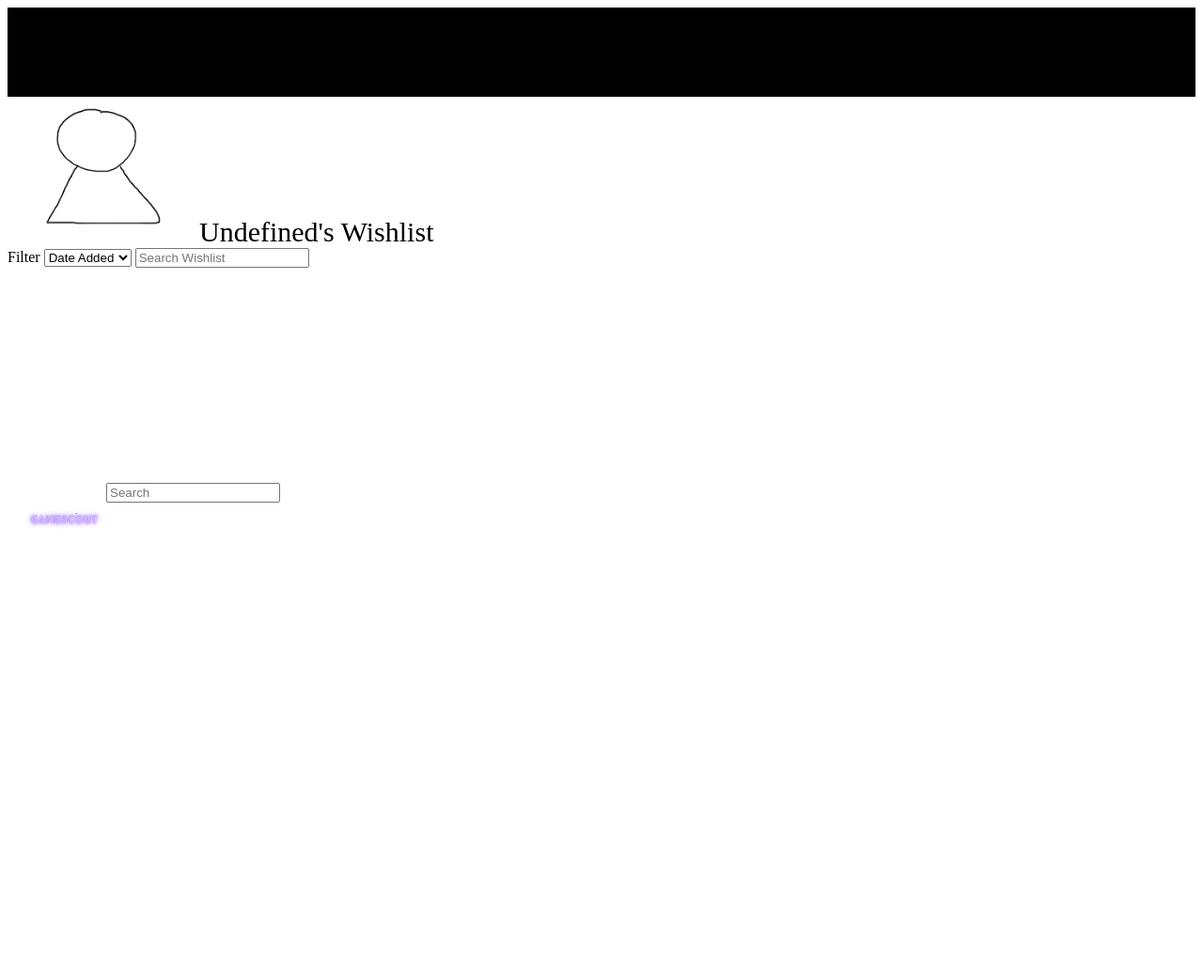
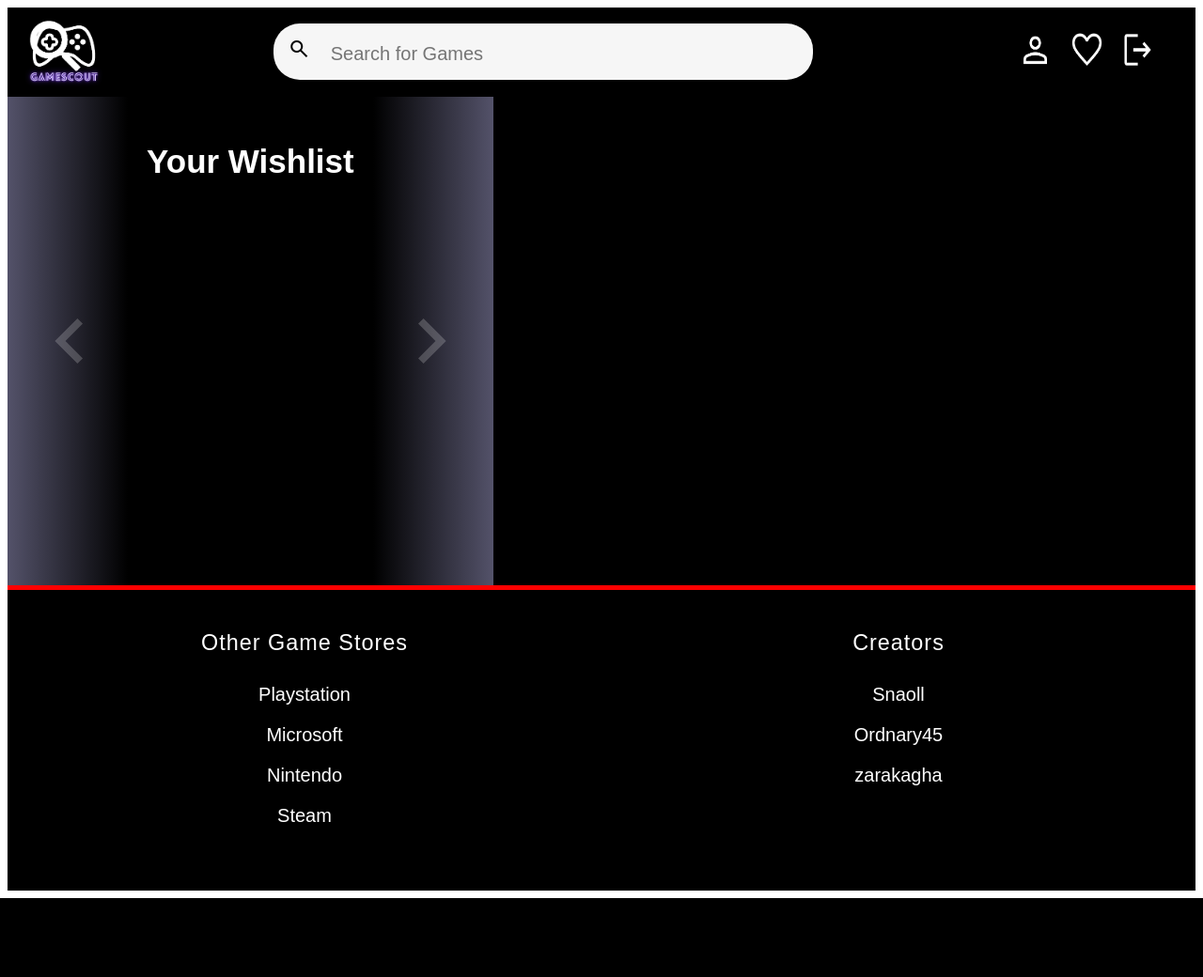
Before and after one commit to zarakagha/GameScout, a Flask app: page /wishlist in a window 1280 px wide. Shown: the whole page at 94% size. After the commit the page ends 956 px from the top, so only its background shows below. Run offline with Flask 3, Linux system fonts and the light colour scheme; the visitor is signed in with stand-in values (Sample User, id 1); data that the repository does not hold is empty; some web fonts are replaced.

Commit message:
WishList
We Have a wishlist

```diff
--- a/app.py
+++ b/app.py
@@ -242,6 +242,28 @@ def addtowishlist(game):
      #db.session.commit()
      return redirect('/wishlist')
 
+@app.route('/removefromwishlist/<game>',methods=['GET'])
+def removefromwishlist(game):
+     game =game.replace("'",'"')
+     game = json.loads(game)
+     game_id = int(game[4])
+
+
+
+
+     userid= session['userid']
+
+     sql = "SELECT * FROM WishList WHERE userID = %s AND gameID = %s;"
+     usergameslist = WishList.select(sql,userid,game_id)
+     if not usergameslist:
+          redirect('/wishlist')
+
+     sql = "DELETE FROM WishList WHERE userID = %s AND gameID = %s;"
+     WishList.remove(sql,userid,game_id)
+
+
+     return redirect('/wishlist')
+
 @app.route('/wishlist')
 def wishlist():
         if not loginchecker():
@@ -255,9 +277,16 @@ def wishlist():
              id=game["gameID"]
              gamedetails=requests.get("https://www.cheapshark.com/api/1.0/games?id={}".format(id))
              gamedetailsjson=gamedetails.json()
-             gamedetailDict[id]=gamedetailsjson
 
-        return render_template('wishlist.html',gamedetailDict=gamedetailDict)
+
+
+             OriginalPriceOfGame = get_inital_price(gamedetailsjson["info"]["steamAppID"])
+             discounted_price,store = ConvertUSDToCad.getDiscountedPrice(gamedetailsjson["deals"])
+             savings = int(round((1.0 - discounted_price/float(OriginalPriceOfGame))*100 ))
+             gamedetailDict[str(gamedetailsjson["info"]["steamAppID"])] = [str(OriginalPriceOfGame), round(discounted_price,2), savings, gamedetailsjson["info"]["title"], id,store]
+
+
+        return render_template('wishlist.html', gamedetailDict=gamedetailDict.items())
 @app.route('/gamesearch',methods =["GET","POST"])
 def get_Game():
     if request.method == "POST":
--- a/backend/database.py
+++ b/backend/database.py
@@ -53,6 +53,20 @@ class UsersDatabase(Database):
 
         return value
 
+    def remove(self,SQL,*args):
+        connection = self.DBOpen()
+
+        try:
+            cursor = connection.cursor()
+            cursor.execute("USE GameScout;")
+            cursor.execute(SQL,args)
+            value = cursor.fetchall()
+        finally:
+            connection.commit()
+            connection.close()
+
+        return value
+
 
 class WishListDatabase(Database):
     def __init__(self):
@@ -83,3 +97,17 @@ class WishListDatabase(Database):
             connection.close()
 
         return value
+
+    def remove(self,SQL,*args):
+        connection = self.DBOpen()
+
+        try:
+            cursor = connection.cursor()
+            cursor.execute("USE GameScout;")
+            cursor.execute(SQL,args)
+            value = cursor.fetchall()
+        finally:
+            connection.commit()
+            connection.close()
+
+        return value
--- a/templates/wishlist.html
+++ b/templates/wishlist.html
@@ -1,43 +1,87 @@
+<!DOCTYPE html>
+<html lang="en">
+
 <head>
     <meta charset="UTF-8">
     <meta name="viewport" content="width=device-width, initial-scale=1.0">
     <title>GameScout</title>
-    <link rel="stylesheet" href="{{ url_for('static', filename='css/style.css') }}" />
+    <link rel="stylesheet" href="{{ url_for('static', filename='css/style.css') }}">
+    <link rel="stylesheet" href="https://fonts.googleapis.com/css2?family=Material+Symbols+Outlined:opsz,wght,FILL,GRAD@24,400,0,0&icon_names=search" />
+    <link href="https://fonts.cdnfonts.com/css/motiva-sans" rel="stylesheet">
 </head>
 
-<body>
-<!-- START of top navigation bar, includes profile, wishlist, search, and logo -->
+<body class="mainpage-body">
         <nav class="nav_bar">
             <div class="nav_div">
-            <div class="logo">
-                <a href="#"> <img src="../images/GameScout-logo.png" alt=""> </a>
+                <div class="logo"><a href="#">
+                    <img src="../static/images/GameScout-logo.png" alt=""> </a></div>
+                    <div class="search">
+                    <form action="/gamesearch" method="POST">
+                        <span class="material-symbols-outlined">search</span>
+                        <input class="input-search" type="search" name="name" placeholder="Search for Games">
+                    </form>
                     </div>
-            <input type="text" placeholder="Search">
                 <ul>
-                <li><a href="{{ url_for('signup') }}"><img src="../images/person.png" alt=""></a></li>
-                <li><a href=""><img src="../images/heart.png" alt=""></a></li>
+                    <li>
+                        <div class="dropdown">
+                            <a class="drop-button">
+                                <img class="navdiv-icon" src="../static/images/person.png" alt="">
+                            </a>
+                            <div class="dropdown-content">
+                                <a href="{{ url_for('login') }}">Log In</a>
+                                <a href="{{ url_for('signup') }}">Sign Up</a>
+                            </div>
+                        </div>
+                    </li>
+                    <li><a href=""><img class="navdiv-icon" src="../static/images/heart.png" alt=""></a></li>
+                    <li><a href=""><img class="navdiv-icon" src="../static/images/Logout.png" alt=""></a></li>
                 </ul>
             </div>
         </nav>
-<!-- END of navigation Bar code -->
 
-<!-- START of Wishlist code -->
-    <!-- image and users wishlist title -->
-    <div>
-        <img src="../images/BlankAvatar.png" alt="Avatar" width="200">
-        <span style="font-size: 30px;color:black;">Undefined's Wishlist</span>
+    <div class="content-wrap">
+       <section class="product">
+            <h2 class="product-category">Your Wishlist</h2>
+            <button class="pre-btn"><img src="../static/images/Game-Cards/arrow.png" alt=""></button>
+            <button class="nxt-btn"><img src="../static/images/Game-Cards/arrow.png" alt=""></button>
+            <div class="product-container">
+                {% for key, value in gamedetailDict %}
+                <div class="product-card">
+                    <div class="product-image">
+                        <span class="discount-tag">{{value[2]}} %</span>
+                        <a href="{{url_for('gamedetail',game_id=value[4])}}"><img src="https://steamcdn-a.akamaihd.net/steam/apps/{{key}}/library_600x900_2x.jpg" class="product-thumb" alt=""></a>
+                        <form action="{{url_for('removefromwishlist',game=value)}}" method="GET"><button class="card-btn">Remove From Wishlist</button></form>
+                    </div>
+                    <div class="product-info">
+                        <h2 class="product-brand">{{value[3]}}</h2>
+                        <span class="price">{{value[1]}}</span><span class="actual-price">{{value[0]}}</span>
+
+                    </div>
+                </div>
+                {% endfor %}
+            </div>
+        </section>
     </div>
 
-    <!-- options to search and filter wishlist -->
+    </div>
     <div>
-        <span style="font-size: 16px;color:black">Filter </span>
-        <select size="1">
-            <option>Date Added</option>
-            <option>Price</option>
-        </select>
-        <input type="text" placeholder="Search Wishlist">
+    </div>
+    <div class="footer">
+        <div class="footerColumn1">
+            <h3>Other Game Stores</h3>
+            <a href="https://store.playstation.com/en-ca/pages/latest?gad_source=1&gclid=EAIaIQobChMIi8qlrYvRiwMVrAytBh33ZAicEAAYASAAEgJ9CPD_BwE&gclsrc=aw.ds" target=" nk">Playstation</a>
+            <a href="https://www.microsoft.com/en-ca/store/games" target="_blank">Microsoft</a>
+            <a href="https://www.nintendo.com/en-ca/store/games/?utm_source=sw&utm_medium=pdpd&utm_id=C1090-01&utm_campaign=C1090-01&gad_source=1&gclid=EAIaIQobChMI1Oqb3IvRiwMVY83CBB0YjALfEAAYASAAEgJg5fD_BwE&gclsrc=aw.ds" target="_blank">Nintendo</a>
+            <a href="https://store.steampowered.com/" target="_blank">Steam</a>
+        </div>
+        <div class="footerColumn2">
+            <h3>Creators</h3>
+            <a href="">Snaoll</a>
+            <a href="">Ordnary45</a>
+            <a href="">zarakagha</a>
+        </div>
     </div>
 
-<!-- END of Wishlist code -->
-
 </body>
+<script src="{{ url_for('static', filename='js/MainpageScript.js') }}"></script>
+</html>
```
Also changed, not shown: backend/ConvertPrice.py (+12 -0 lines), 5 other files. Lines whose indentation alone changed are shown as unchanged.
